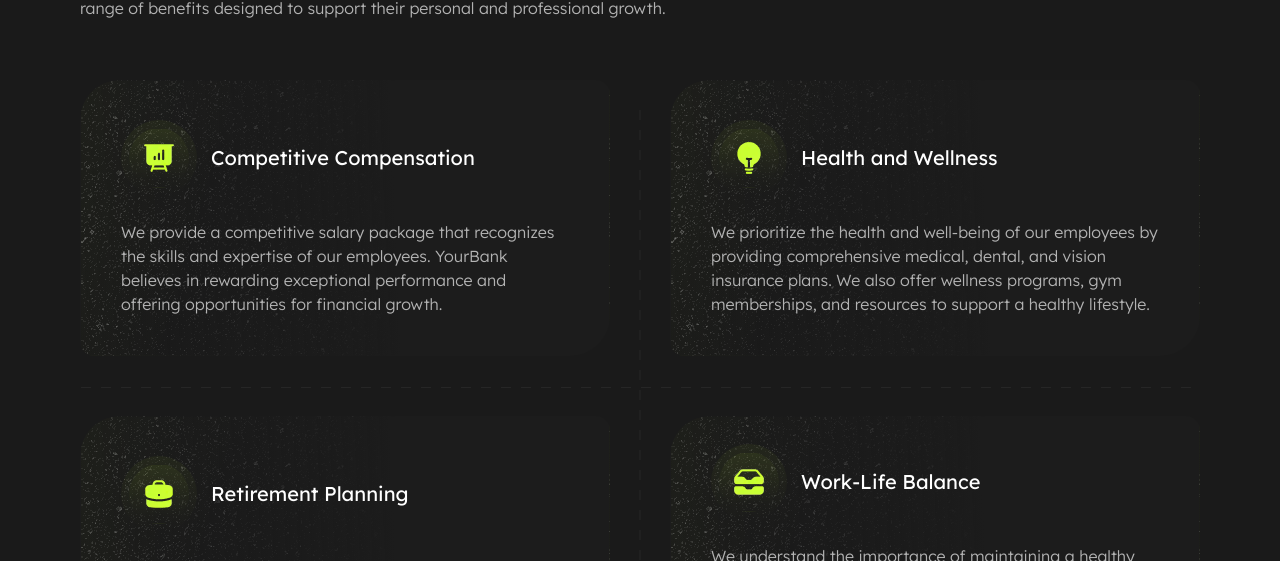
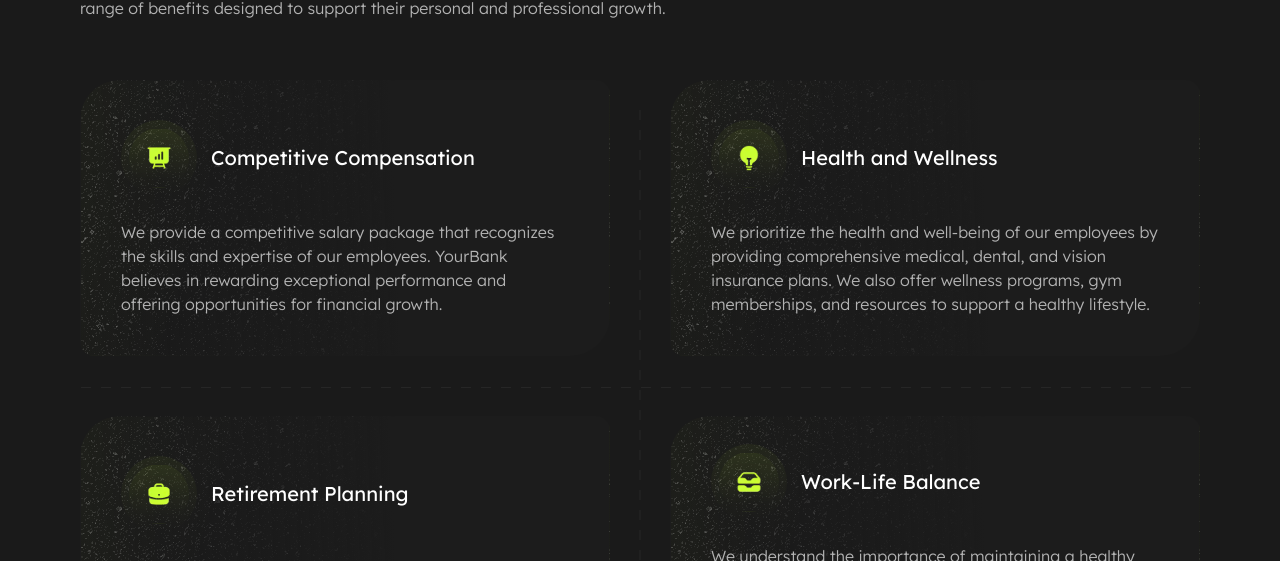
Before and after one commit to shaza-alkheder/YourBanK, a React (Vite) app: page /careers in a window 1280 px wide. Shown: the part 1714-2275 px from the top of the page. Built offline with nearby package versions, Linux system fonts and the light colour scheme; a web font is replaced by a local one.

Commit message:
update section

```diff
--- a/src/components/Sections/Benefits/Benefits.css
+++ b/src/components/Sections/Benefits/Benefits.css
@@ -119,6 +119,14 @@
             rgba(202, 255, 51, 0.2) -173.65%,
             rgba(202, 255, 51, 0) 87.22%
           );
+          img {
+            width: 34px;
+            height: 34px;
+            max-width: 100%;
+            max-height: 100%;
+            object-fit: contain;
+            display: block;
+          }
         }
       }
       .S-K-titleCardBenefits {
--- a/src/components/Sections/Protect/Protect.css
+++ b/src/components/Sections/Protect/Protect.css
@@ -107,6 +107,14 @@
               rgba(202, 255, 51, 0.2) -173.65%,
               rgba(202, 255, 51, 0) 87.22%
             );
+            img {
+              width: 34px;
+              height: 34px;
+              max-width: 100%;
+              max-height: 100%;
+              object-fit: contain;
+              display: block;
+            }
           }
         }
         .S-K-titleCardProtect {
```
